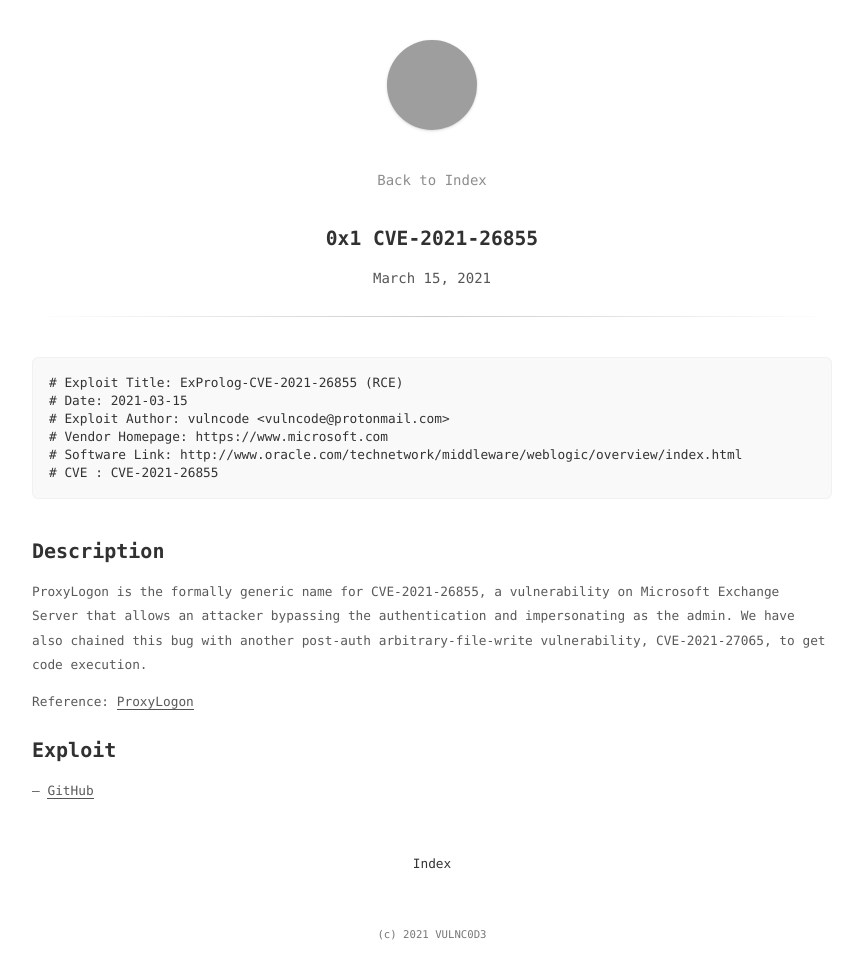
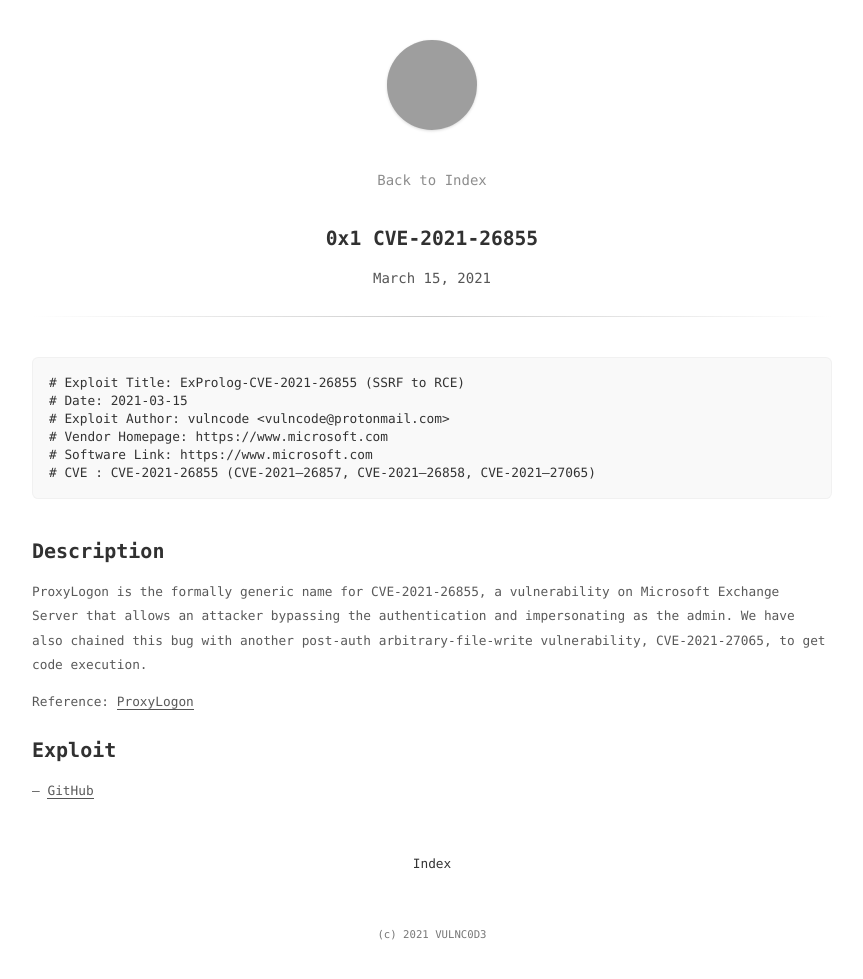
Before and after one commit to herwonowr/herwonowr.github.io, a Jekyll site: the page built from _posts/exploits/2021-03-15-CVE-2021-26855.md, in a window 1280 px wide, cut to the strip 0-980 px from the top of the page. Shown: the whole strip, without its empty margins (208-1071 px from the left). Built offline with Jekyll 4.4.1, drawn with Linux system fonts in a browser that asks for light colours; grey boxes are pictures that could not be loaded.

Commit message:
fix(exploits): typo exploit CVE-2021-26855

````diff
--- a/_posts/exploits/2021-03-15-CVE-2021-26855.md
+++ b/_posts/exploits/2021-03-15-CVE-2021-26855.md
@@ -5,12 +5,12 @@
 ---
 
 ```
-# Exploit Title: ExProlog-CVE-2021-26855 (RCE)
+# Exploit Title: ExProlog-CVE-2021-26855 (SSRF to RCE)
 # Date: 2021-03-15
 # Exploit Author: vulncode <vulncode@protonmail.com>
 # Vendor Homepage: https://www.microsoft.com
-# Software Link: http://www.oracle.com/technetwork/middleware/weblogic/overview/index.html
-# CVE : CVE-2021-26855
+# Software Link: https://www.microsoft.com
+# CVE : CVE-2021-26855 (CVE-2021–26857, CVE-2021–26858, CVE-2021–27065)
 ```
 
 ### Description
````
